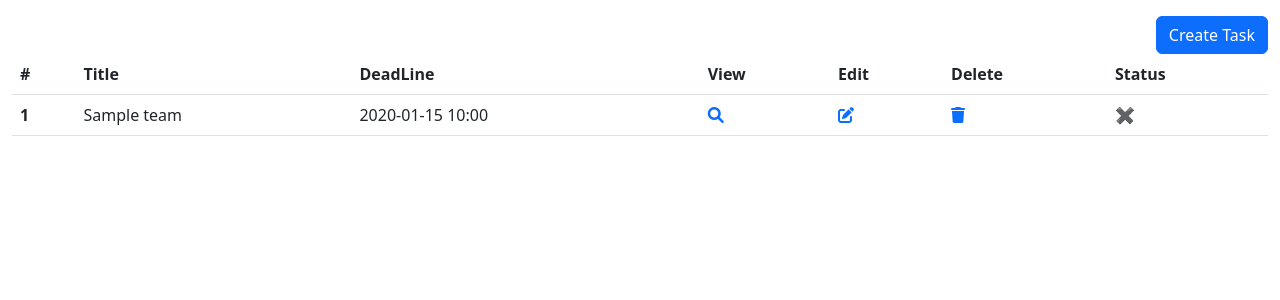
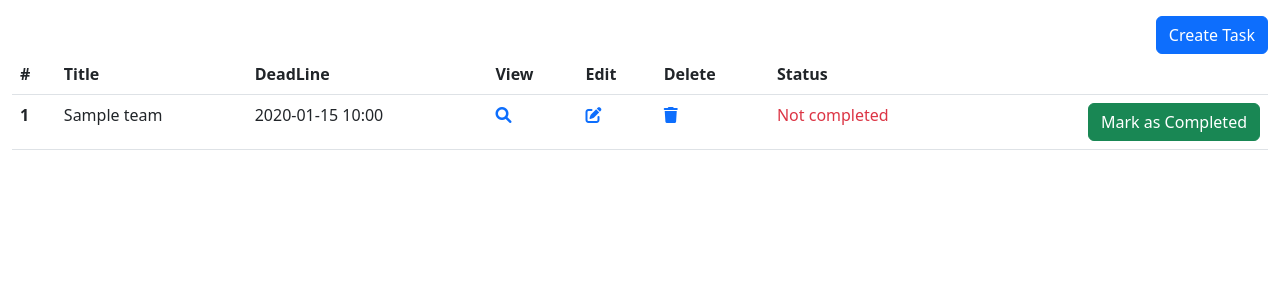
Before and after one commit to molodsh1y1/task-manager-IT-company, a Django app: template templates/todo_list/task_list.html in a window 1280 px wide. Shown: the part 56-356 px from the top of the page. Run offline with Django 5.2, Linux system fonts and the light colour scheme; the template is opened without the code that fills it: most values are stand-ins (such as "Sample title", 1, 10 or a date in 2020); some libraries are stand-ins or nearby versions.

Commit message:
Add task complete toggle functionality

```diff
--- a/accounts/views.py
+++ b/accounts/views.py
@@ -1,6 +1,5 @@
 from django.contrib.auth import login, get_user_model
 from django.contrib.auth.mixins import LoginRequiredMixin
-from django.db.models import Count, Prefetch, F
 from django.shortcuts import get_object_or_404
 from django.urls import reverse_lazy
 from django.views import generic
--- a/templates/base.html
+++ b/templates/base.html
@@ -6,8 +6,8 @@
     <meta name="viewport" content="width=device-width, initial-scale=1, shrink-to-fit=no">
 
 	{% load static %}
-    <link rel="stylesheet" href="https://cdn.jsdelivr.net/npm/bootstrap@5.2.3/dist/css/bootstrap.min.css">
-		<link rel="stylesheet" href="https://cdnjs.cloudflare.com/ajax/libs/font-awesome/6.0.0-beta3/css/all.min.css">
+	<link rel="stylesheet" href="https://cdn.jsdelivr.net/npm/bootstrap@5.2.3/dist/css/bootstrap.min.css">
+	<link rel="stylesheet" href="https://cdnjs.cloudflare.com/ajax/libs/font-awesome/6.0.0-beta3/css/all.min.css">
 </head>
 
 <body>
@@ -18,7 +18,7 @@
 			{% block content %}
 			{% endblock %}
     </div>
-
+		<script src="https://unpkg.com/htmx.org@1.1.0"></script>
     <script src="https://cdn.jsdelivr.net/npm/bootstrap@5.2.3/dist/js/bootstrap.bundle.min.js"></script>
 </body>
 </html>
--- a/templates/todo_list/task_list.html
+++ b/templates/todo_list/task_list.html
@@ -40,11 +40,7 @@
 						<td><a href="{% url 'todo:task-update' pk=task.id %}"><i class="fas fa-edit"></i> </a></td>
 						<td><a href="{% url 'todo:task-delete' pk=task.id %}"><i class="fas fa-trash"></i></a></td>
 						<td>
-							{% if task.is_completed %}
-								✔
-							{% else %}
-								✖
-							{% endif %}
+							{% include 'todo_list/task_toggle_status.html' %}
 						</td>
 					</tr>
 				{% endfor %}
--- /dev/null
+++ b/templates/todo_list/task_toggle_status.html
@@ -0,0 +1,10 @@
+<form method="post" action="{% url 'todo:toggle-status' pk=task.id %}">
+	{% csrf_token %}
+		{% if task.is_completed %}
+			<span class="text-success">Completed</span>
+			<input type="submit" class="btn btn-danger float-end" value="Mark as Incomplete">
+    {% else %}
+			<span class="text-danger">Not completed</span>
+			<input type="submit" class="btn btn-success float-end" value="Mark as Completed">
+    {% endif %}
+</form>
--- a/todo_list/urls.py
+++ b/todo_list/urls.py
@@ -6,6 +6,7 @@ from .views import (
     TaskCreateView,
     TaskDeleteView,
     TaskUpdateView,
+    ToggleTaskStatusView,
 )
 
 
@@ -18,4 +19,5 @@ urlpatterns = [
     path("tasks/create/", TaskCreateView.as_view(), name="task-create"),
     path("tasks/<int:pk>/delete/", TaskDeleteView.as_view(), name="task-delete"),
     path("tasks/<int:pk>/update/", TaskUpdateView.as_view(), name="task-update"),
+    path("tasks/<int:pk>/toggle-status/", ToggleTaskStatusView.as_view(), name="toggle-status"),
 ]
```
Also changed, not shown: todo_list/views.py (+9 -0 lines).
